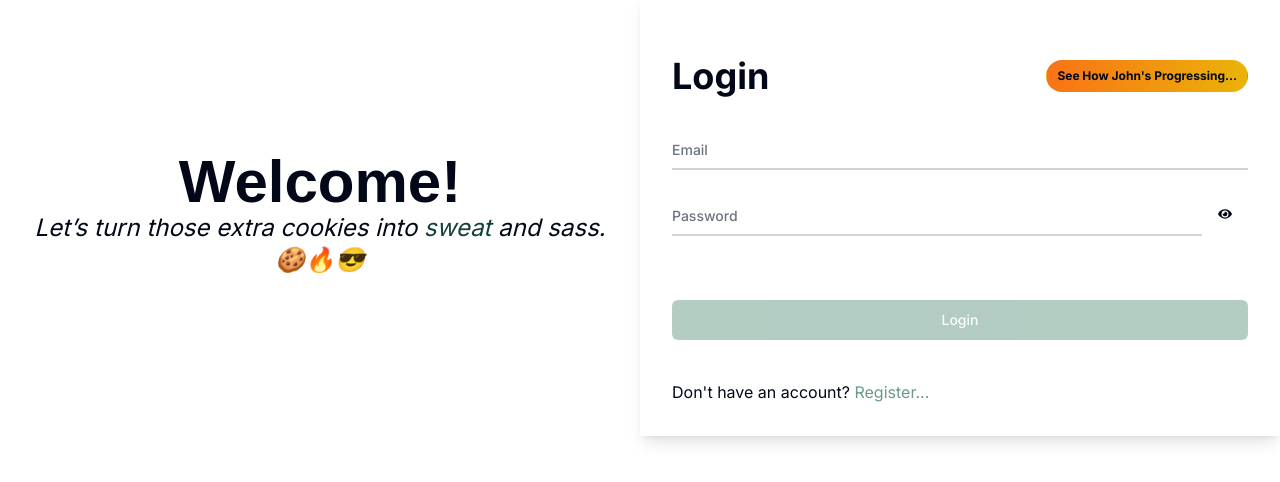
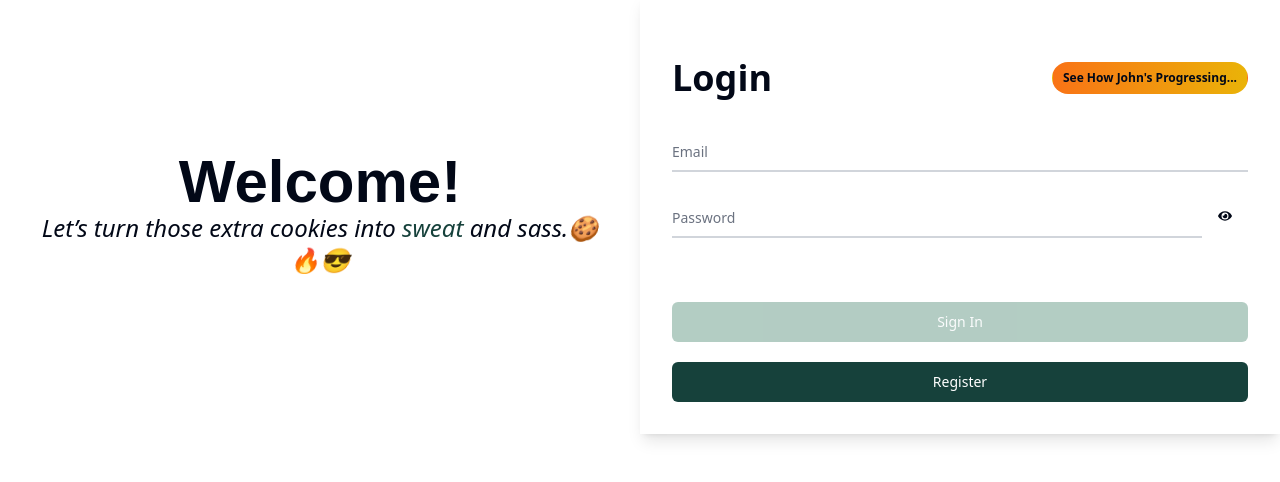
Before and after one commit to manOnTheMoon2101/weight_management, a Next.js app: page /login in a window 1280 px wide. Shown: the part 186-668 px from the top of the page. Built offline with nearby package versions, Linux system fonts and the light colour scheme; a web font is replaced by a local one.

Commit message:
good friday

```diff
--- a/app/layout.tsx
+++ b/app/layout.tsx
@@ -27,7 +27,7 @@ export default function RootLayout({
 }>) {
   return (
     <html lang="en">
-      <body className={inter.className}>
+      <body>
         <Suspense>
           <ThemeProvider
             attribute="class"
--- a/app/login/page.tsx
+++ b/app/login/page.tsx
@@ -114,7 +114,7 @@ const Login = () => {
                         onClick={onSubmit}
                         disabled={!isValidEmail(email) || !password}
                       >
-                        Login
+                        Sign In
                       </Button>
                     )}
                   </div>
@@ -126,12 +126,12 @@ const Login = () => {
                 </TooltipContent>
               </Tooltip>
             </TooltipProvider>
-            <p className="mt-10">
-              Don't have an account?{" "}
-              <Link href="/register" className="text-accent">
-                Register...
+
+              <Button className="bg-primary mt-5">
+              <Link href="/register" className="text-white">
+                Register
               </Link>
-            </p>
+              </Button>
           </div>
         </div>
       </div>
--- a/app/register/page.tsx
+++ b/app/register/page.tsx
@@ -172,13 +172,11 @@ const Register = () => {
                   Register
                 </Button>
               )}
-              <p className="mt-10">
-                Already have a account?
-                <Link href="/login" className="text-accent">
-                  {" "}
-                  Log In...
-                </Link>
-              </p>
+              <Button className="bg-primary mt-5">
+              <Link href="/login" className="text-white">
+                Go Back
+              </Link>
+              </Button>
             </div>
           </form>
         </div>
```
